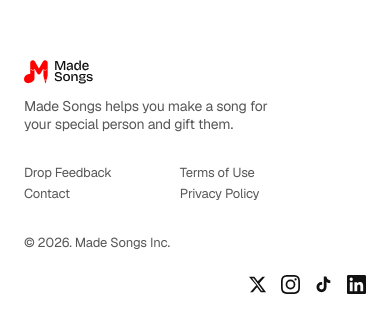
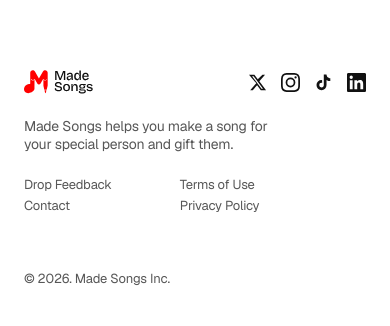
Before and after one commit to Ux-Geek/site-made-songs, a React (Vite) app: page / in a window 390 px wide. Shown: the part 3340-3666 px from the top of the page. Built offline with nearby package versions, Linux system fonts and the light colour scheme.

Commit message:
refactor: reorganize footer layout structure for improved alignment and component grouping

```diff
--- a/src/components/Footer.css
+++ b/src/components/Footer.css
@@ -7,13 +7,22 @@
   gap: 30px;
 }
 
-/* ── Top row: brand + links (no divider line) ──────────────── */
+/* ── Header row: Logo + Socials ────────────────────────────── */
+.footer-header {
+  display: flex;
+  flex-direction: row;
+  justify-content: space-between;
+  align-items: center;
+  width: 100%;
+  padding-top: 34px;
+}
+
+/* ── Middle row: brand tagline + nav links ─────────────────── */
 .footer-main {
   display: flex;
   flex-direction: row;
   justify-content: space-between;
-  align-items: flex-end;
-  padding-top: 34px;
+  align-items: flex-start;
 }
 
 /* ── Brand column ──────────────────────────────────────────── */
@@ -82,12 +91,10 @@
   color: #111111;
 }
 
-/* ── Bottom bar: copyright + socials ───────────────────────── */
+/* ── Bottom bar: copyright only ────────────────────────────── */
 .footer-bottom {
-  display: flex;
-  flex-direction: row;
-  justify-content: space-between;
-  align-items: center;
+  padding-top: 20px;
+  margin-top: 10px;
 }
 
 .footer-copy {
@@ -129,13 +136,7 @@
   .footer-main {
     flex-direction: column;
     align-items: flex-start;
-    gap: 32px;
-    padding-top: 24px;
-  }
-
-  .footer-brand {
-    max-width: 100%;
-    gap: 14px;
+    gap: 24px;
   }
 
   .footer-links {
@@ -145,17 +146,7 @@
   }
 
   .footer-bottom {
-    flex-direction: column;
-    align-items: stretch;
-    gap: 24px;
-    padding-top: 8px;
-  }
-
-  .footer-copy {
-    align-self: flex-start;
-  }
-
-  .footer-socials {
-    align-self: flex-end;
+    padding-top: 16px;
+    margin-top: 16px;
   }
 }
--- a/src/components/Footer.tsx
+++ b/src/components/Footer.tsx
@@ -5,39 +5,13 @@ export default function Footer() {
   return (
     <footer className="footer-wrap" aria-label="Footer">
 
-      {/* ── Top row: brand + nav links ── */}
-      <div className="footer-main">
-
-        {/* Brand column */}
-        <div className="footer-brand">
-          <div className="footer-logo">
-            <img src={logoMark} alt="Made Songs" className="footer-logo-mark" />
-          </div>
-          <p className="footer-tagline">
-            Made Songs helps you make a song for<br />your special person and gift them.
-          </p>
+      {/* ── Top row: Logo + Socials ── */}
+      <div className="footer-header">
+        <div className="footer-logo">
+          <img src={logoMark} alt="Made Songs" className="footer-logo-mark" />
         </div>
 
-        {/* Link columns */}
-        <nav className="footer-links" aria-label="Footer links">
-          <div className="footer-link-col">
-            <a href="#" className="footer-link">Drop Feedback</a>
-            <a href="#" className="footer-link">Contact</a>
-          </div>
-          <div className="footer-link-col">
-            <a href="#" className="footer-link">Terms of Use</a>
-            <a href="#" className="footer-link">Privacy Policy</a>
-          </div>
-        </nav>
-
-      </div>
-
-      {/* ── Bottom bar: copyright + social icons ── */}
-      <div className="footer-bottom">
-        <p className="footer-copy">© 2026. Made Songs Inc.</p>
-
         <div className="footer-socials" aria-label="Social links">
-
           {/* X / Twitter */}
           <a href="#" aria-label="Follow on X" id="social-x">
             <svg className="social-icon" viewBox="0 0 24 24" fill="currentColor" xmlns="http://www.w3.org/2000/svg">
@@ -65,8 +39,31 @@ export default function Footer() {
               <path d="M20.447 20.452h-3.554v-5.569c0-1.328-.027-3.037-1.852-3.037-1.853 0-2.136 1.445-2.136 2.939v5.667H9.351V9h3.414v1.561h.046c.477-.9 1.637-1.85 3.37-1.85 3.601 0 4.267 2.37 4.267 5.455v6.286zM5.337 7.433a2.062 2.062 0 0 1-2.063-2.065 2.064 2.064 0 1 1 2.063 2.065zm1.782 13.019H3.555V9h3.564v11.452zM22.225 0H1.771C.792 0 0 .774 0 1.729v20.542C0 23.227.792 24 1.771 24h20.451C23.2 24 24 23.227 24 22.271V1.729C24 .774 23.2 0 22.222 0h.003z"/>
             </svg>
           </a>
+        </div>
+      </div>
 
-        </div>
+      {/* ── Middle row: brand tagline + nav links ── */}
+      <div className="footer-main">
+        <p className="footer-tagline">
+          Made Songs helps you make a song for<br />your special person and gift them.
+        </p>
+
+        {/* Link columns */}
+        <nav className="footer-links" aria-label="Footer links">
+          <div className="footer-link-col">
+            <a href="#" className="footer-link">Drop Feedback</a>
+            <a href="#" className="footer-link">Contact</a>
+          </div>
+          <div className="footer-link-col">
+            <a href="#" className="footer-link">Terms of Use</a>
+            <a href="#" className="footer-link">Privacy Policy</a>
+          </div>
+        </nav>
+      </div>
+
+      {/* ── Bottom row: copyright ── */}
+      <div className="footer-bottom">
+        <p className="footer-copy">© 2026. Made Songs Inc.</p>
       </div>
 
     </footer>
```
